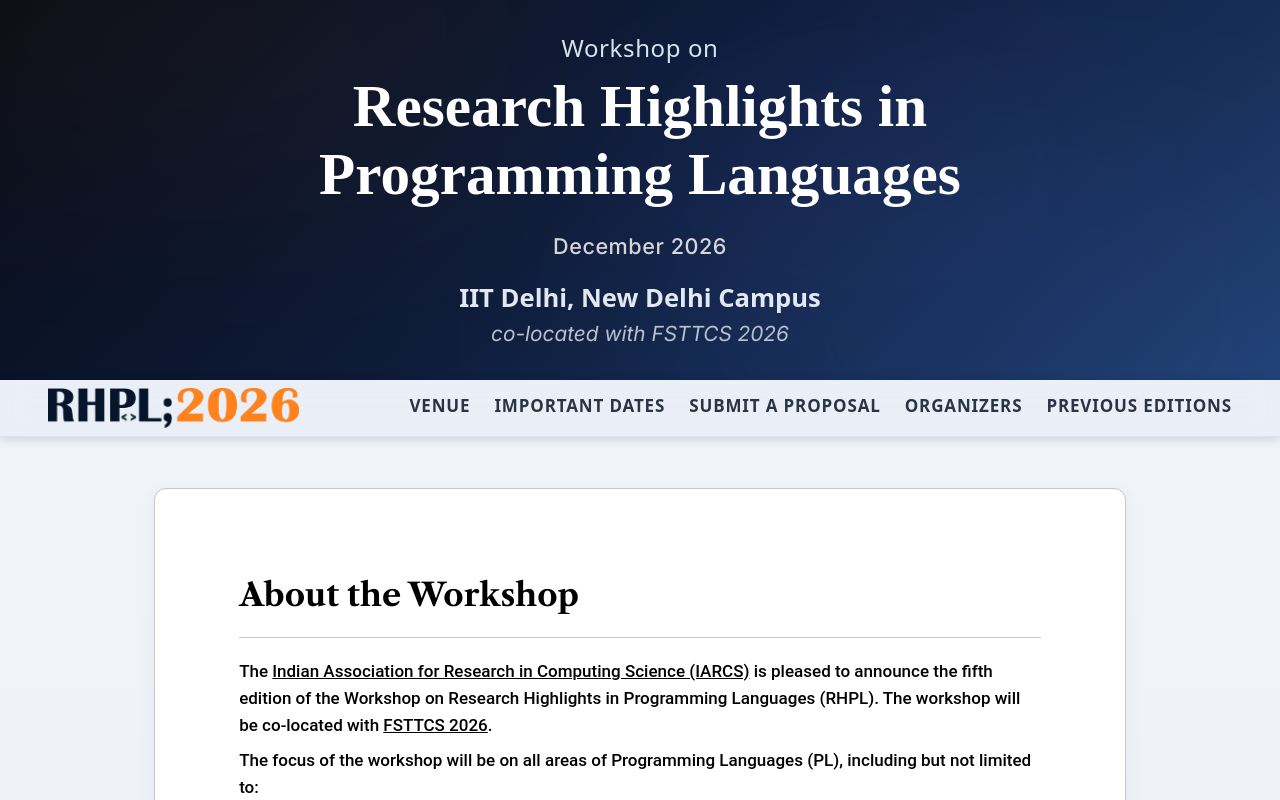
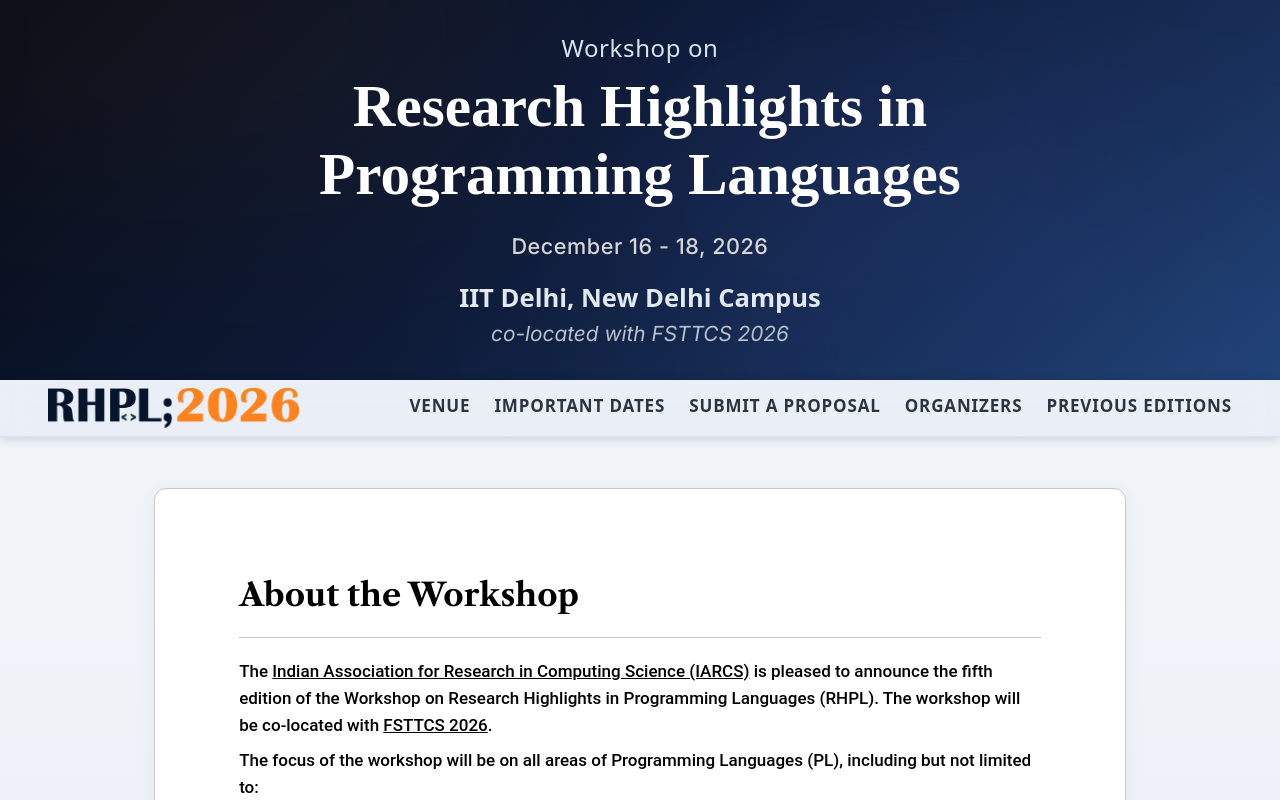
Before and after one commit to RajivDalal/RHPL, a React (Vite) app in the folder rhpl-web/: page / in a window 1280 px wide. Shown: the top 800 px of the page. Built offline with nearby package versions, Linux system fonts and the light colour scheme; a web font is replaced by a local one.

Commit message:
Added dates

```diff
--- a/rhpl-web/src/components/banner.jsx
+++ b/rhpl-web/src/components/banner.jsx
@@ -59,7 +59,7 @@ md:text-xl
 text-lg
                 font-medium tracking-wide text-[#d6d6d6]
             ">
-                    December 2026
+                    December 16 - 18, 2026
                 </p>
 
                 {/* Venue */}
```
